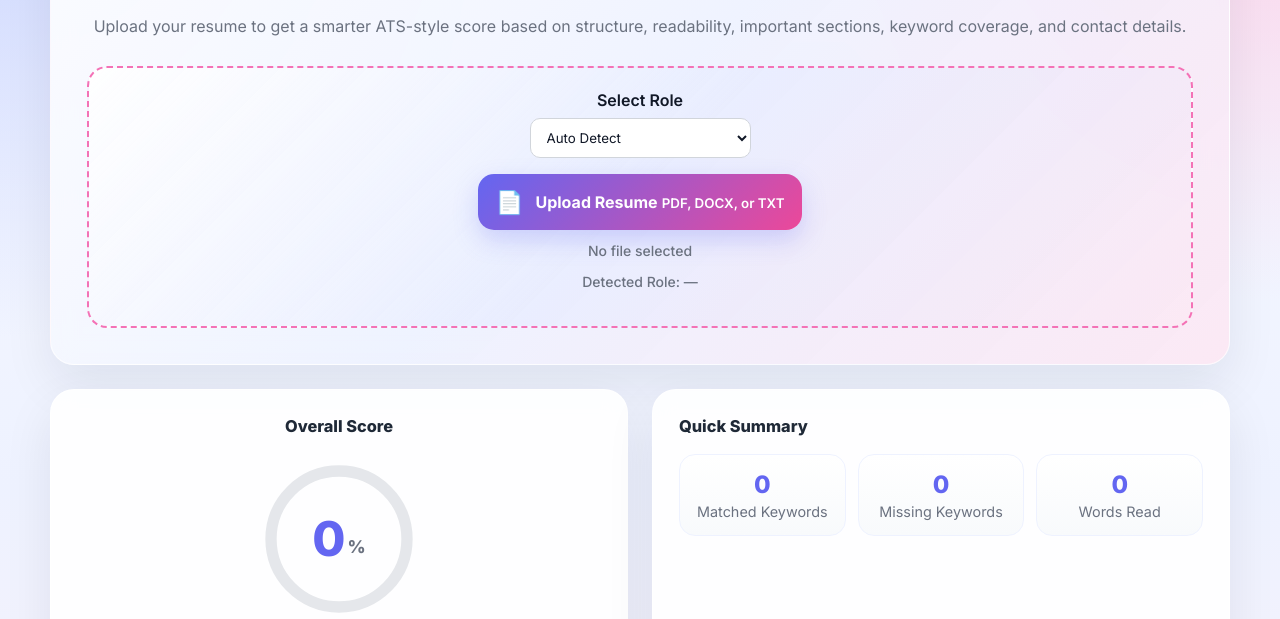
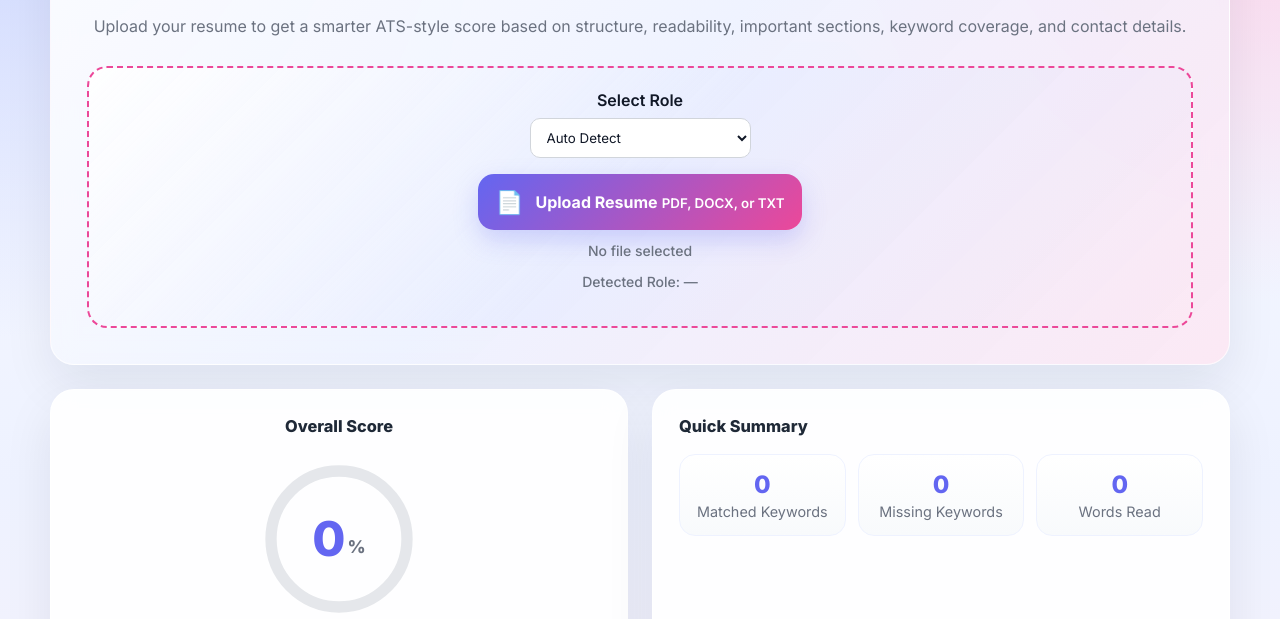
Before and after one commit to Nithya-60/Resume-Analyzer, a website: page index.html in a window 1280 px wide. Shown: the part 181-800 px from the top of the page. Drawn offline with nearby package versions, Linux system fonts and the light colour scheme.

Commit message:
added all website files

```diff
--- a/style.css
+++ b/style.css
@@ -88,10 +88,15 @@ body {
 }
 
 .upload-box {
-    border: 2px dashed #f472b6;
+    border: 2px dashed #ec4899; /* changed color */
     border-radius: 20px;
     padding: 22px;
-    background: linear-gradient(135deg, rgba(255,255,255,0.82), rgba(224,231,255,0.45), rgba(252,231,243,0.42));
+    background: linear-gradient(
+        135deg,
+        rgba(255,255,255,0.82),
+        rgba(224,231,255,0.45),
+        rgba(252,231,243,0.42)
+    );
 }
 
 .upload-label {
```
